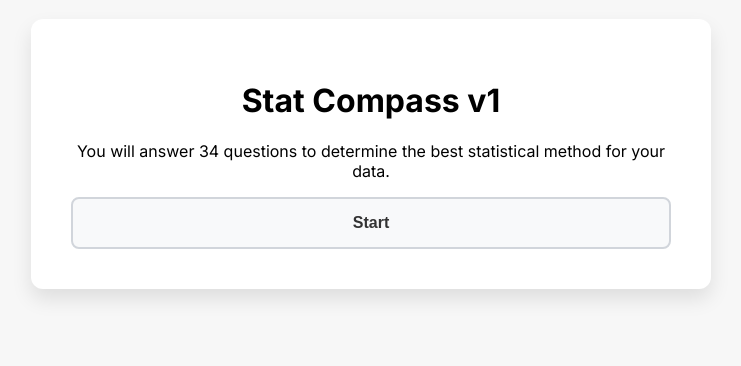
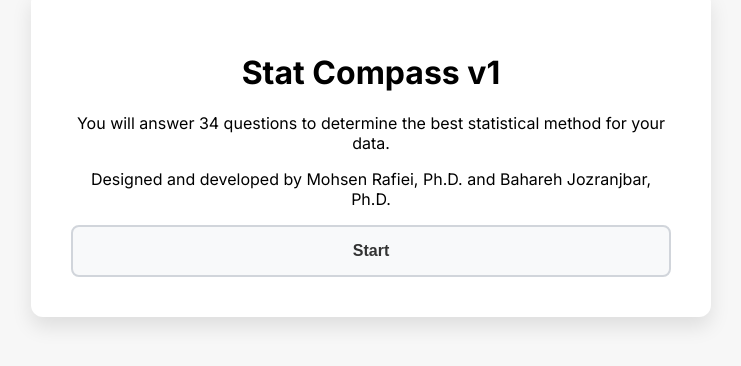
Before and after one commit to mohsen-rafiei/Smart_stat-frontend, a React (Create React App) app: page / in a window 1280 px wide. Shown: the part 246-612 px from the top of the page, without its empty margins (269-1010 px from the left). Built offline with nearby package versions, Linux system fonts and the light colour scheme.

Commit message:
UXHFQuestionnaire.js

```diff
--- a/src/UXHFQuestionnaire.js
+++ b/src/UXHFQuestionnaire.js
@@ -94,6 +94,7 @@ export default function UXHFQuestionnaire() {
         <div className="front-page">
           <h1>Stat Compass v1</h1>
           <p>You will answer 34 questions to determine the best statistical method for your data.</p>
+          <p className="credits">Designed and developed by Mohsen Rafiei, Ph.D. and Bahareh Jozranjbar, Ph.D.</p>
           <button className="start-button" onClick={startQuiz}>Start</button>
         </div>
       ) : (
```
